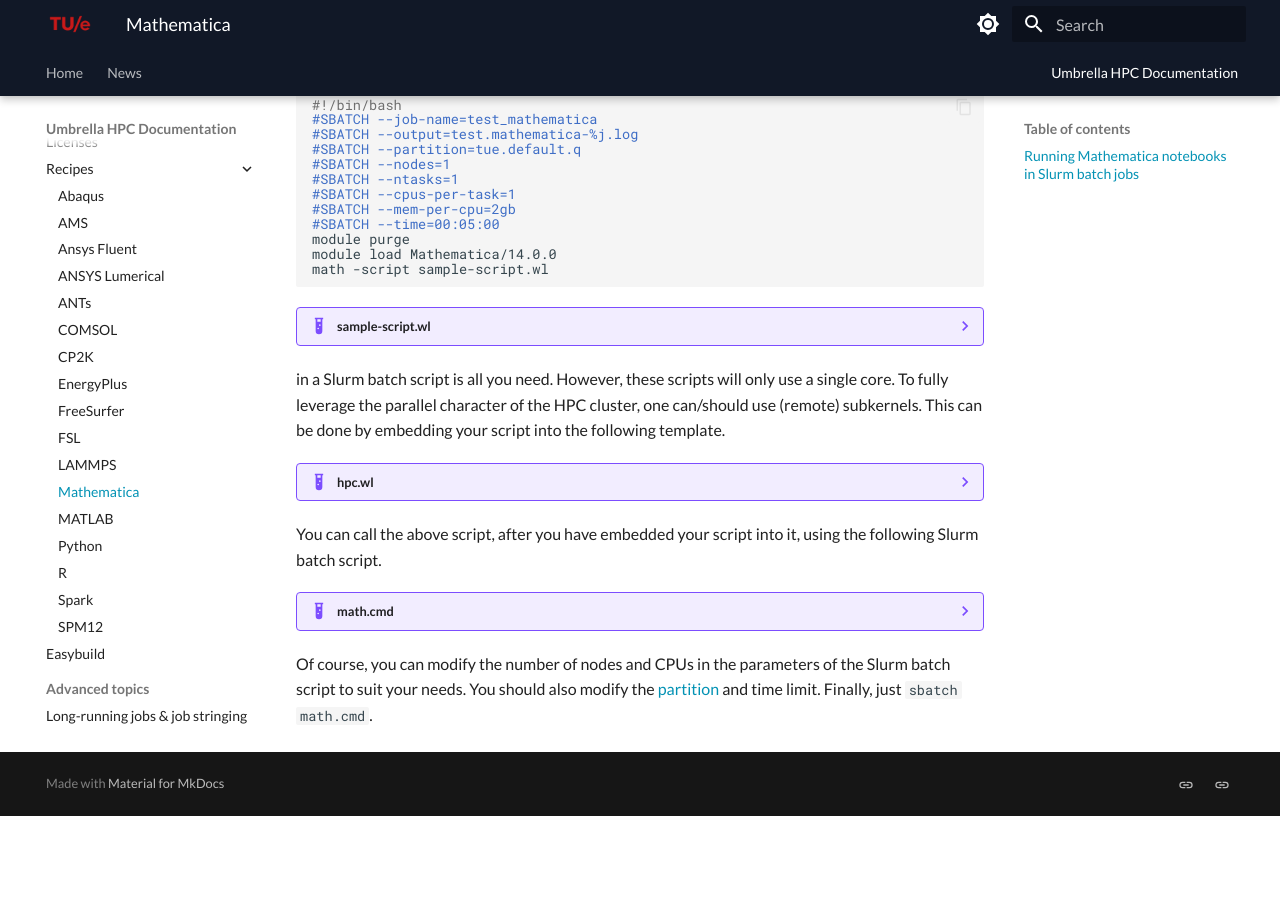
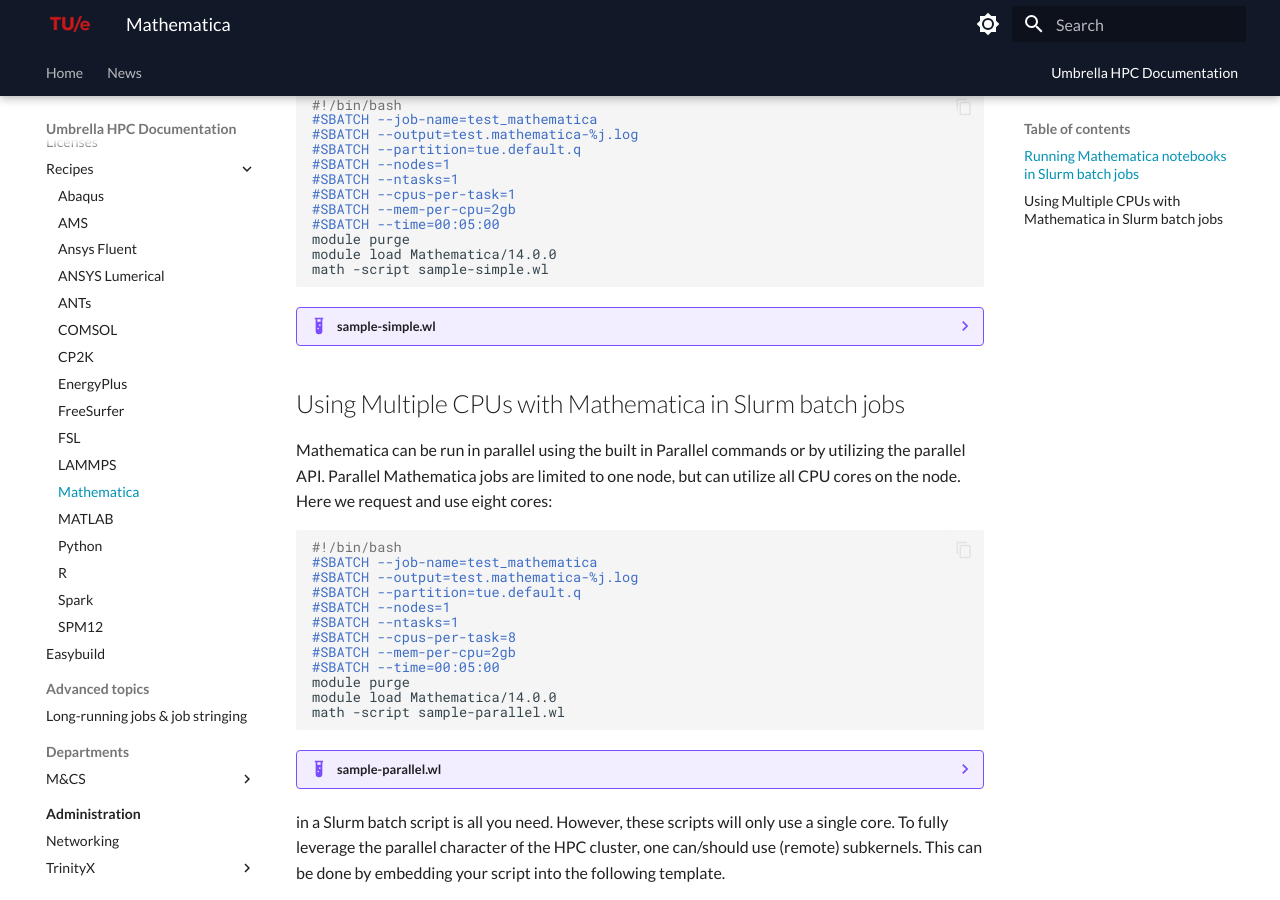
Before and after one commit to gferhpc/supercomputing.tue.nl, an MkDocs documentation site: the page built from pages/documentation/software/recipes/mathematica.md, in a window 1280 px wide and 900 px high, scrolled down 400 px. Built offline with MkDocs 1.6.1 and Material for MkDocs 9.7.7, drawn with Linux system fonts in a browser that asks for light colours; before the commit the page ends 1216 px from its top, so only the background shows below that.

Commit message:
Update mathematica.md

````diff
--- a/pages/documentation/software/recipes/mathematica.md
+++ b/pages/documentation/software/recipes/mathematica.md
@@ -19,10 +19,10 @@
 #SBATCH --time=00:05:00
 module purge
 module load Mathematica/14.0.0
-math -script sample-script.wl
+math -script sample-simple.wl
 ```
 
-??? example "sample-script.wl"
+??? example "sample-simple.wl"
 
     ```mathematica
 
@@ -32,6 +32,38 @@
     Quit[];
 
     ```
+
+## Using Multiple CPUs with Mathematica in Slurm batch jobs
+
+Mathematica can be run in parallel using the built in Parallel commands or by utilizing the parallel API. Parallel Mathematica jobs are limited to one node, but can utilize all CPU cores on the node. Here we request and use eight cores:
+
+```slurm
+#!/bin/bash
+#SBATCH --job-name=test_mathematica
+#SBATCH --output=test.mathematica-%j.log
+#SBATCH --partition=tue.default.q
+#SBATCH --nodes=1
+#SBATCH --ntasks=1
+#SBATCH --cpus-per-task=8
+#SBATCH --mem-per-cpu=2gb
+#SBATCH --time=00:05:00
+module purge
+module load Mathematica/14.0.0
+math -script sample-parallel.wl
+```
+??? example "sample-parallel.wl"
+
+    ```mathematica
+
+    (*Prints the machine name that each kernel is running on*)
+    Print[ParallelEvaluate[$MachineName]];
+
+    (*Prints all Mersenne Prime numbers less than 2000*)
+    Print[Parallelize[Select[Range[2000],PrimeQ[2^#-1]&]]];
+
+    ```
+
+
 
 
 in a Slurm batch script is all you need. However, these scripts will
````
